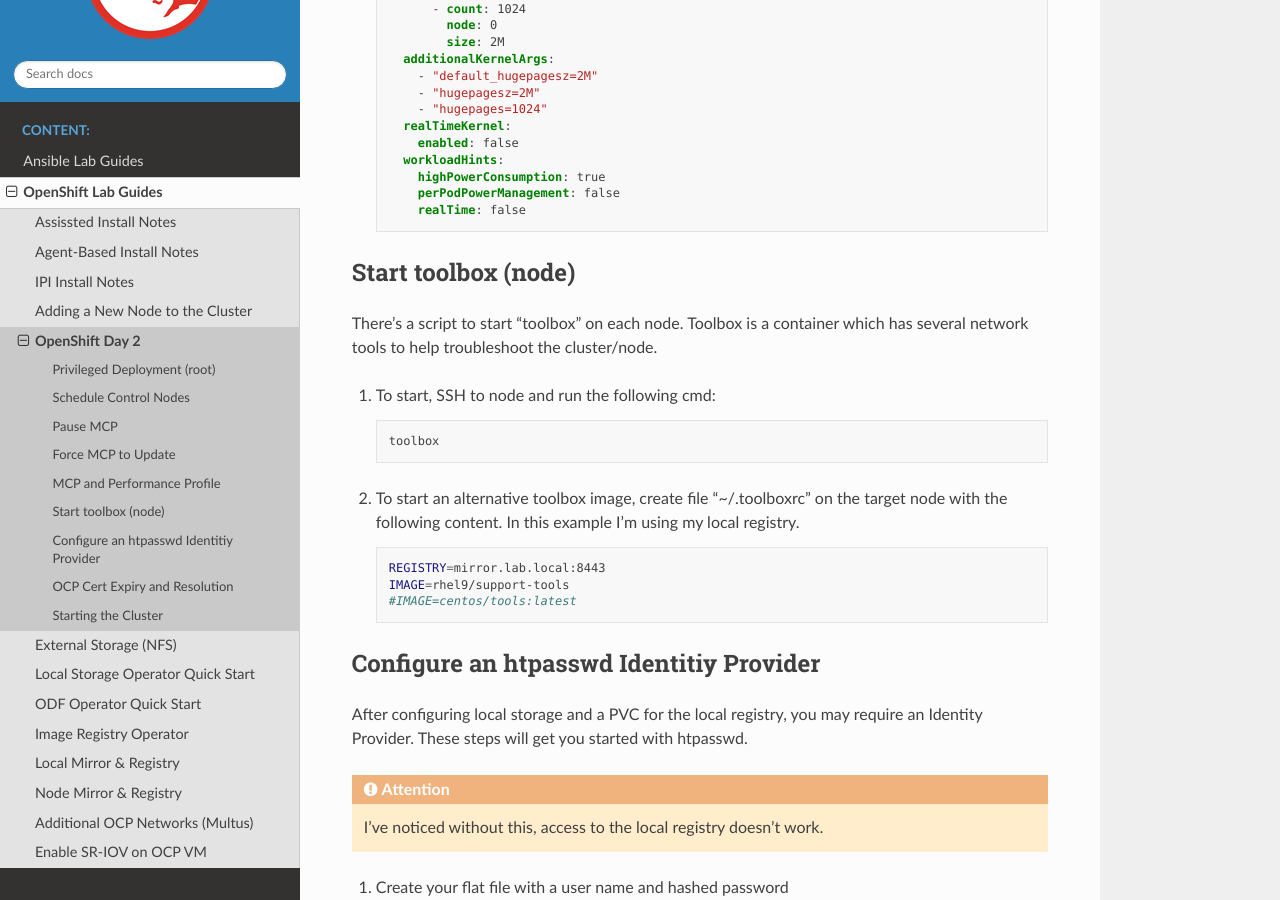
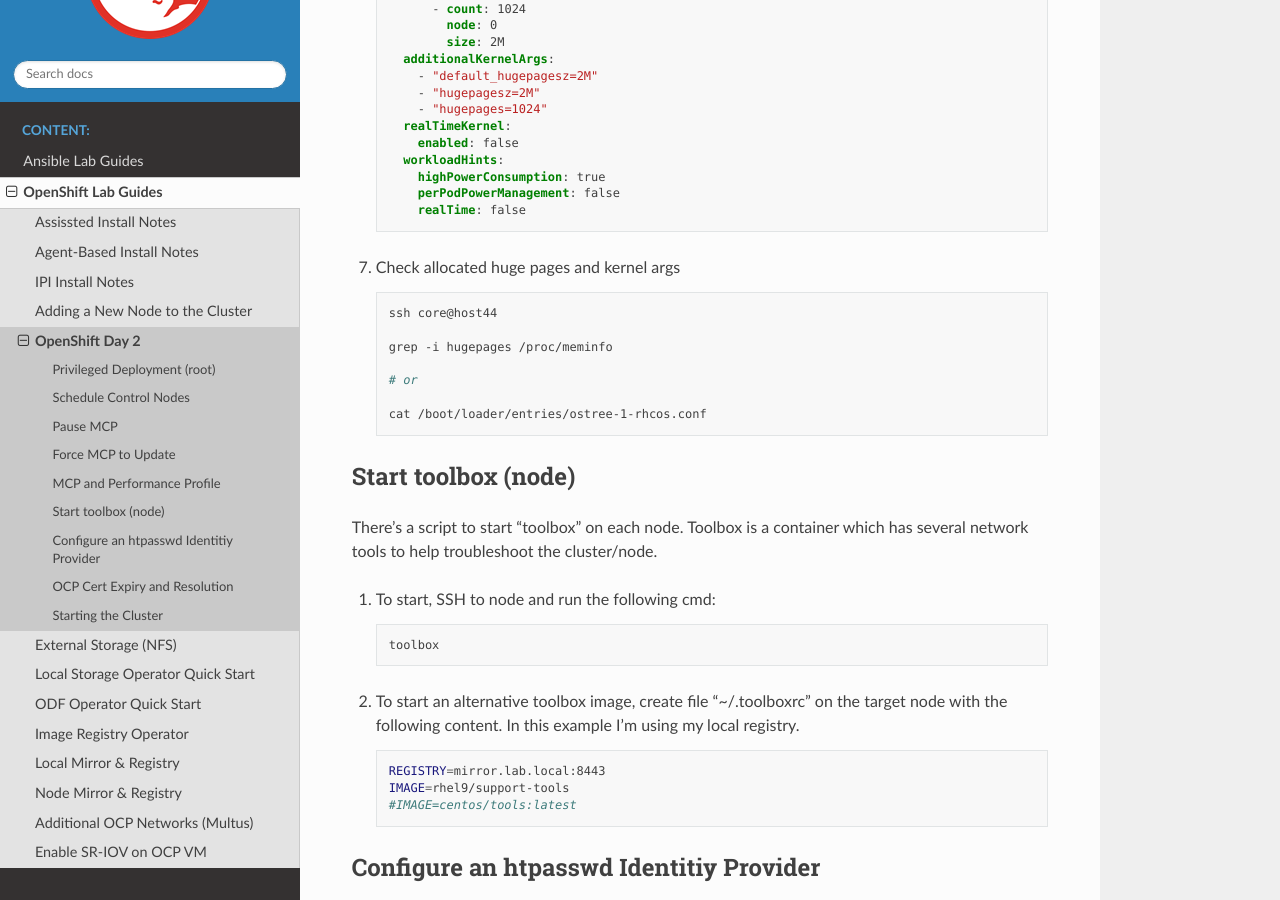
Before and after one commit to vtog/labGuides, a Sphinx documentation site: the page built from source/ocp/openshift-day2.rst, in a window 1280 px wide and 900 px high, scrolled down 3922 px. Built offline with Sphinx 7.4.7 and the Read the Docs theme 2.0.0, drawn with Linux system fonts in a browser that asks for light colours; pages that are not in the unit, such as notebooks, are missing from menus.

Commit message:
added how to check huge pages is applied

```diff
--- a/source/ocp/openshift-day2.rst
+++ b/source/ocp/openshift-day2.rst
@@ -221,6 +221,18 @@
           perPodPowerManagement: false
           realTime: false
 
+#. Check allocated huge pages and kernel args
+
+   .. code-block:: bash
+
+      ssh core@host44
+
+      grep -i hugepages /proc/meminfo
+
+      # or
+
+      cat /boot/loader/entries/ostree-1-rhcos.conf
+
 Start toolbox (node)
 --------------------
 
```
